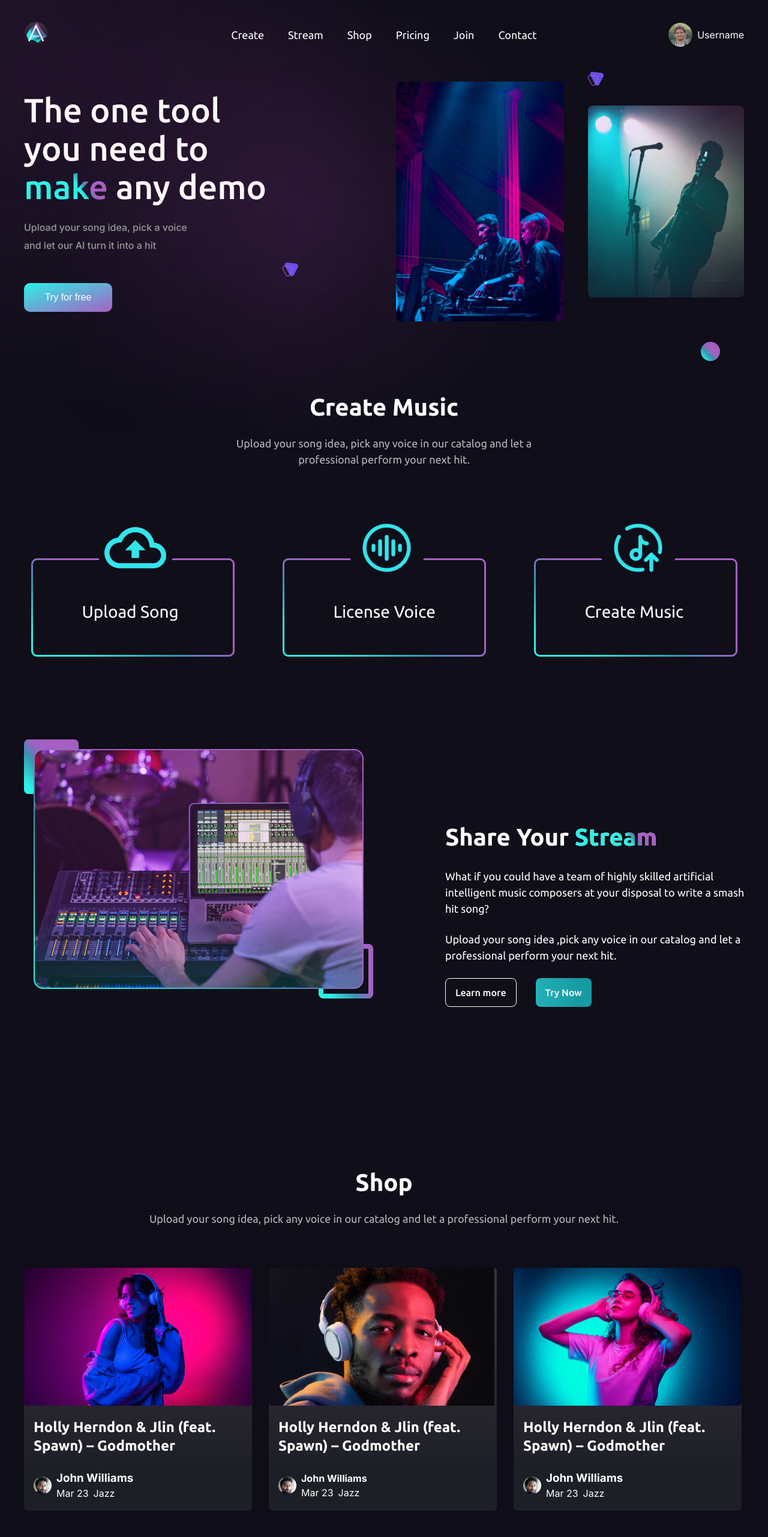
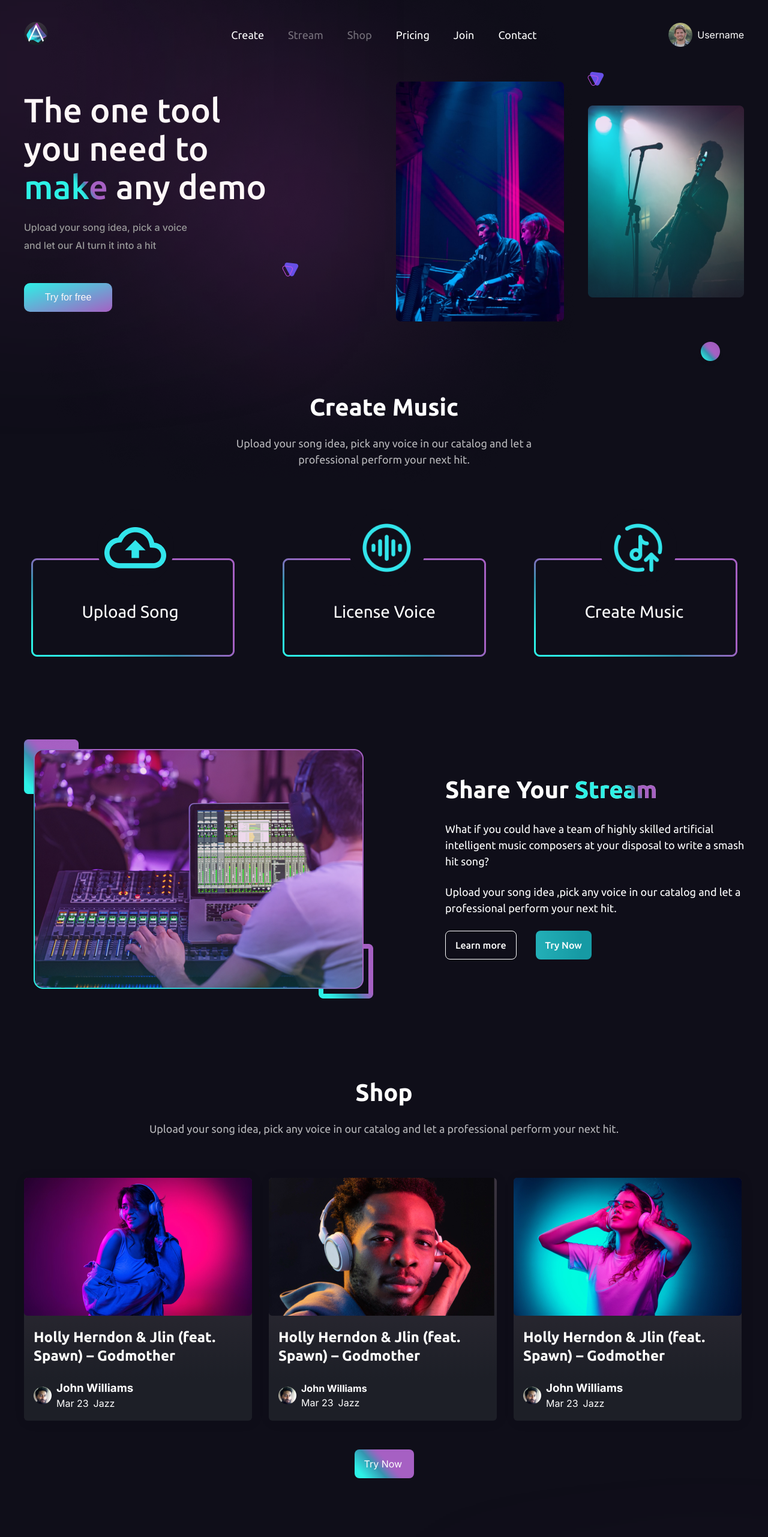
Before and after one commit to md-yasin-miah/nextapp, a Next.js app: page / in a window 1280 px wide. Shown: the top 2563 px of the page at 60% size. Built offline with nearby package versions, Linux system fonts and the light colour scheme.

Commit message:
fixing frongt end issues

```diff
--- a/components/shared/header/header.jsx
+++ b/components/shared/header/header.jsx
@@ -50,11 +50,13 @@ const Header = () => {
     },
     {
       title: 'stream',
-      path: '#'
+      path: '#',
+      status: 'disabled'
     },
     {
       title: 'shop',
-      path: '#'
+      path: '#',
+      status: 'disabled'
     },
     {
       title: 'pricing',
@@ -75,15 +77,19 @@ const Header = () => {
       <div className="container">
         <header className={header.header_container}>
           <div className={header.header_logo}>
-            <Link href={isLogin ? '/dashboard/overview' : '/'}>
+            <Link href='/'>
               <Image src="/img/header/logo.png" width={40} height={40} alt='logo' />
             </Link>
           </div>
           <div className={header.header_links} style={activeMobNav ? { display: 'flex' } : { opacity: 1 }}>
             <ul>
               {mainMenu.map((menu, index) => (
-                <li key={index} className={pathName.includes(menu.path) ? header.active : ''}>
-                  <Link href={menu.path}>{menu.title}</Link>
+                <li key={index} style={{ opacity: menu.status === 'disabled' ? .4 : 1 }} className={pathName.includes(menu.path) ? header.active : ''}>
+                  {
+                    menu.status === 'disabled' ?
+                      <span>{menu.title}</span> :
+                      <Link href={menu.path}>{menu.title}</Link>
+                  }
                 </li>
               ))}
               <li className='lg_d_none'>
--- a/pages/dashboard/Overview.jsx
+++ b/pages/dashboard/Overview.jsx
@@ -1,6 +1,7 @@
 import Image from 'next/image';
 import o from '../../styles/pages/dashboard/overview.module.css';
 import SubscriptionPlanCard from '@/components/SubscriptionPlanCard';
+import Link from 'next/link';
 const Overview = () => {
   return (
     <div className='dashboard_children'>
@@ -53,7 +54,9 @@ const Overview = () => {
       <div className="dashboard_children_title">
         <div className={o.profileTitle}>
           <h4 className={o.p_title + ' ' + 'title'}>Profile</h4>
-          <button className='s_btn'>Edit Profile</button>
+          <Link href='/dashboard/userAccount'>
+            <button className='s_btn'>Edit Profile</button>
+          </Link>
         </div>
         <div className={o.profile_info}>
           <div className={o.p_info}>
--- a/styles/pages/shop.module.css
+++ b/styles/pages/shop.module.css
@@ -6,7 +6,7 @@
   padding: 0px;
   gap: 48px;
   width: 100%;
-  margin-top: 300px;
+  margin-top: 150px;
 }
 
 .shop_title>h1 {
--- a/styles/pages/stream.module.css
+++ b/styles/pages/stream.module.css
@@ -4,7 +4,6 @@
   display: grid;
   grid-template-columns: repeat(2, 1fr);
   grid-gap: 120px;
-  align-items: center;
   margin-top: 150px;
 }
 
```
